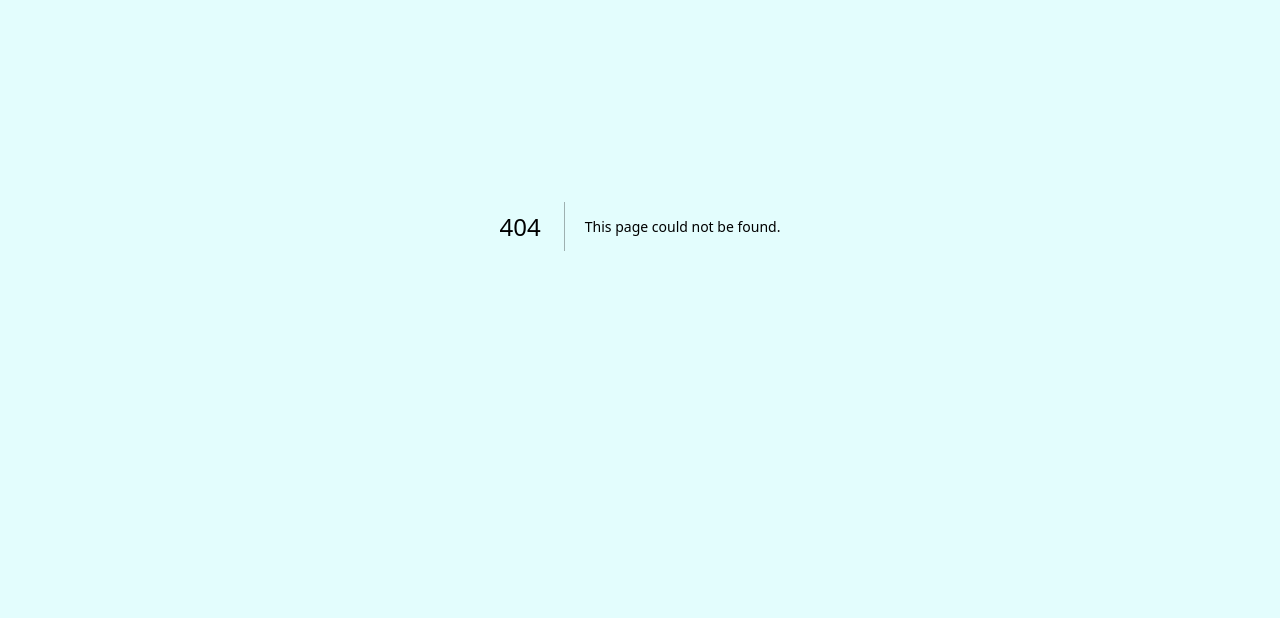
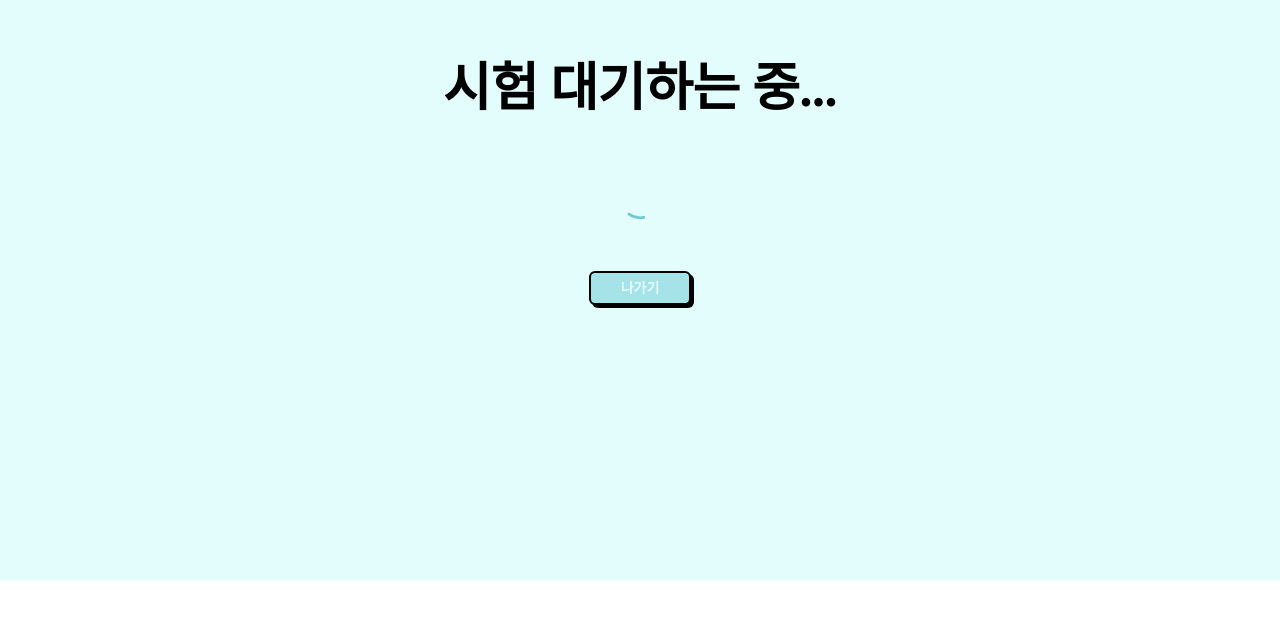
Before and after one commit to arkk200/good-test, a Next.js app: page /waiting in a window 1280 px wide. Before the commit this address had no page. Shown: the part 220-838 px from the top of the page. After the commit the page ends 800 px from the top, so only its background shows below. Built offline with nearby package versions, Linux system fonts and the light colour scheme.

Commit message:
ADD :: 시험 대기 페이지 퍼블리싱

```diff
--- /dev/null
+++ b/src/pages/waiting/index.tsx
@@ -0,0 +1,28 @@
+import LottieLoading from "@/assets/lotties/loading.json";
+import Button from "@/components/common/Button/Button";
+import { Column } from "@/components/common/Flex/Flex";
+import Text from "@/components/common/Text/Text";
+import Lottie, { Options } from "react-lottie";
+
+const Waiting = () => {
+  const defaultOptions: Options = {
+    loop: true,
+    autoplay: true,
+    animationData: LottieLoading,
+    rendererSettings: {
+      preserveAspectRatio: "xMidYMid slice",
+    },
+  };
+
+  return (
+    <Column alignItems="center" gap={50}>
+      <Text type="D1">시험 대기하는 중...</Text>
+      <Lottie options={defaultOptions} width={48} height={48} />
+      <Button color="main" backgroundColor="tertiary" width={102} size="SMALL">
+        나가기
+      </Button>
+    </Column>
+  );
+};
+
+export default Waiting;
```
Also changed, not shown: src/assets/lotties/loading.json (added, +1 -0 lines).
